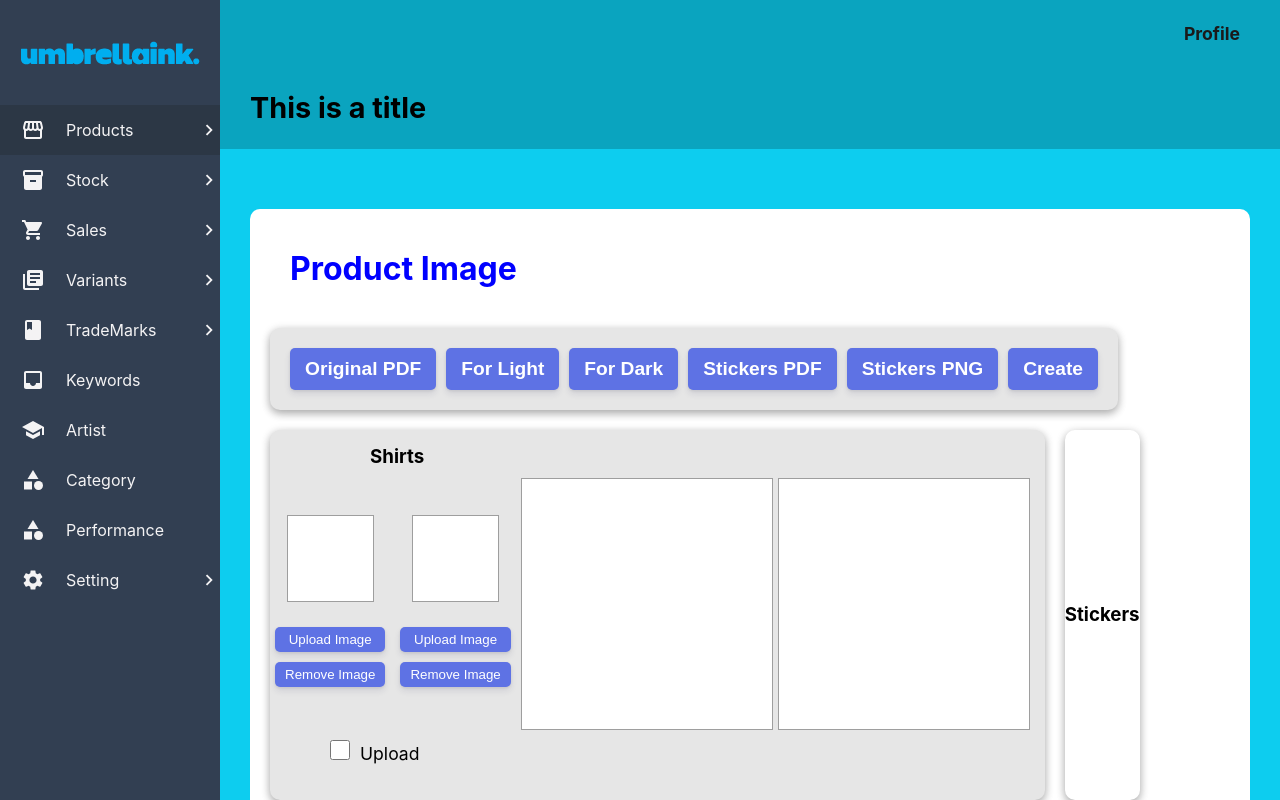
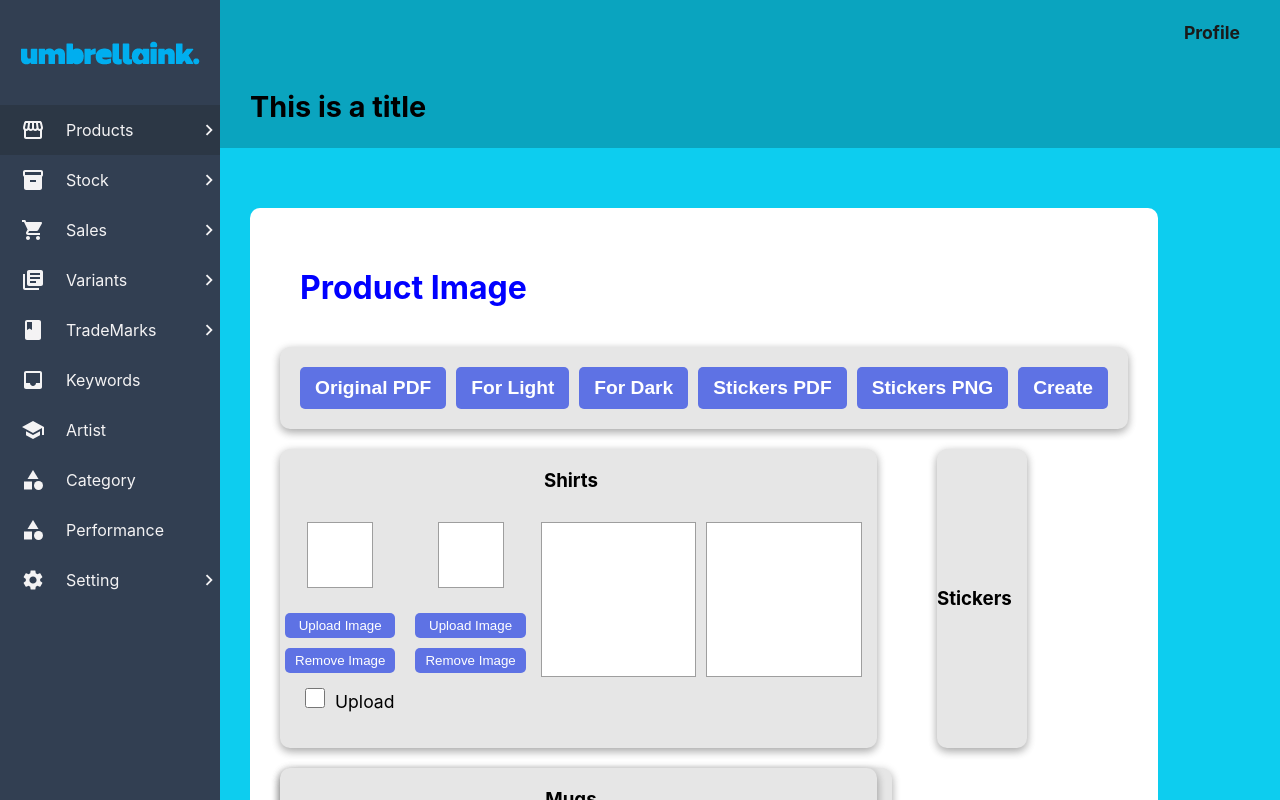
Before and after one commit to NightW0lfff/Zedflow-Project, a React (Create React App) app: page /products/create in a window 1280 px wide. Shown: the top 800 px of the page. Built offline with nearby package versions, Linux system fonts and the light colour scheme.

Commit message:
Update ImageMockup.css

```diff
--- a/src/Pages/ImageMockup.css
+++ b/src/Pages/ImageMockup.css
@@ -9,14 +9,15 @@ h1 {
   justify-content: start;
   align-items: start;
   margin: 0;
-  padding: 20px;
+  padding: 40px 3%;
   gap: 20px;
+  width: fit-content;
 }
 
 .product-image {
   display: flex;
   flex-direction: row;
-  justify-content: start;
+  justify-content: flex-start;
   align-items: center;
   margin: 0;
   padding: 0;
@@ -38,7 +39,7 @@ h1 {
   height: fit-content;
 }
 
-.product-image.buttons button:hover {
+button:hover {
   box-shadow: 1px 1px 5px 1px #888888;
 }
 
@@ -50,32 +51,33 @@ h1 {
   border-radius: 5px;
   padding: 10px 15px;
   border-style: none;
-  box-shadow: 0 4px 6px rgba(50, 50, 93, 0.11), 0 1px 3px rgba(0, 0, 0, 0.08);
 }
 
 .product-image-SScontainer {
   display: flex;
-  gap: 10px;
+  flex-direction: row;
+  /* justify-content: space-between; */
+  gap: 30px;
   flex-wrap: wrap;
-  justify-content: center;
-  width: fit-content;
-  height: fit-content;
   text-align: center;
 }
 
-.product-image.shirts {
+.product-image.shirts,
+.product-image.mugs,
+.product-image.stickers {
   flex-direction: column;
   flex-wrap: wrap;
   justify-content: center;
   align-items: flex-start;
   background-color: #e6e6e6;
-  width: fit-content;
-  height: fit-content;
   padding-right: 15px;
 }
 
-.product-image.shirts h3 {
-  margin: 15px 0 0 100px;
+.product-image.shirts h3,
+.product-image.mugs h3,
+.product-image.stickers h3 {
+  /* margin: 18px 0 0 120px; */
+  margin: 20px auto;
 }
 
 .shirt-card-container {
@@ -85,7 +87,7 @@ h1 {
   align-items: center;
   margin: 0;
   padding: 0;
-  gap: 5px;
+  gap: 10px;
   border-radius: 10px;
 }
 
@@ -101,8 +103,8 @@ h1 {
 }
 
 .image-box {
-  width: 85px;
-  height: 85px;
+  min-width: 5vw;
+  min-height: 5vw;
   background-color: #fff;
   margin: 10px;
   margin-top: 0;
@@ -121,7 +123,6 @@ h1 {
   padding: 5px 10px;
   margin: 5px;
   border-style: none;
-  box-shadow: 0 4px 6px rgba(50, 50, 93, 0.11), 0 1px 3px rgba(0, 0, 0, 0.08);
 }
 
 .input-container {
@@ -133,7 +134,7 @@ h1 {
   width: 20px;
   border-radius: 5px;
   border: 0.5px solid #00000035;
-  margin: 0 10px 40px 60px;
+  margin: 0 10px 40px 25px;
 }
 
 .product-image-container {
@@ -148,19 +149,13 @@ h1 {
 }
 
 .product-image-box {
-  width: 85px;
-  height: 85px;
+  width: 12vw;
+  height: 12vw;
   background-color: #fff;
-  margin: 10px;
+  /* margin: 10px; */
+  margin: auto;
   margin-top: 0;
   border: 0.5px solid #00000061;
-}
-
-.product-image-box.mockup {
-  width: 250px;
-  height: 250px;
-  margin: 0;
-  padding: 0;
 }
 
 .product-image-box.mockup::after {
```
